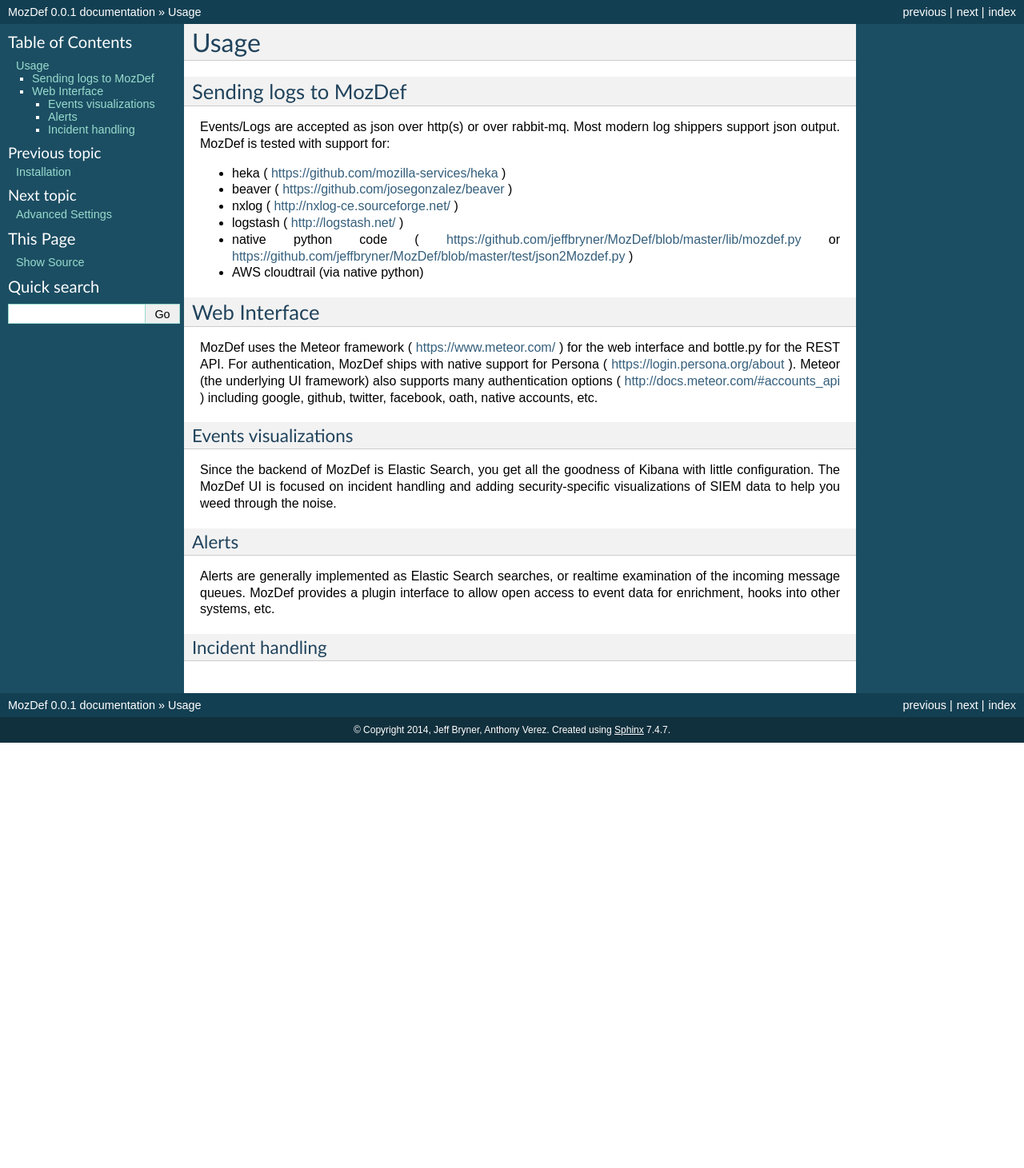
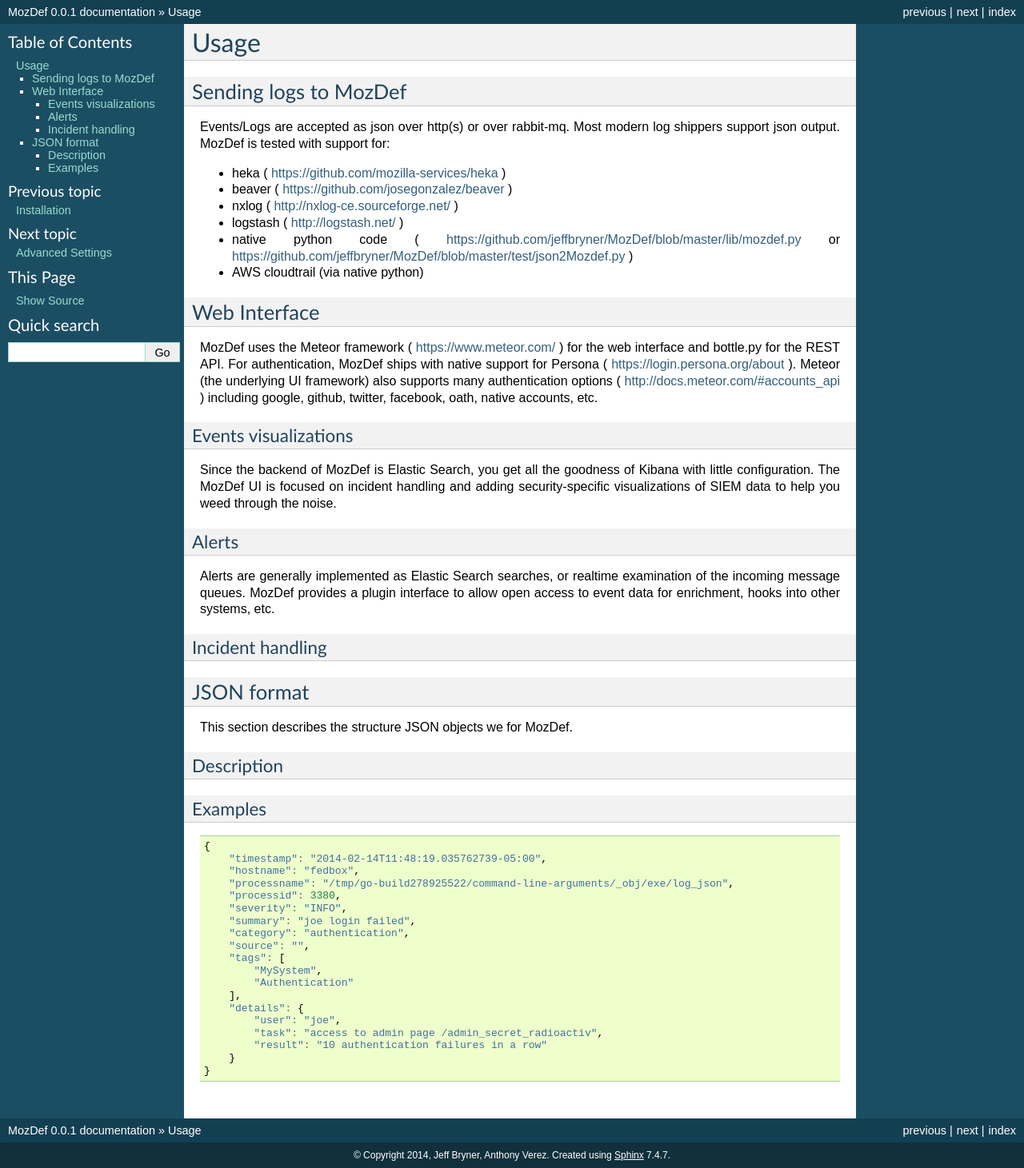
Before and after one commit to mozilla/MozDef, a Sphinx documentation site: the page built from docs/source/usage.rst, in a window 1280 px wide. Shown: the whole page at 80% size. Built offline with Sphinx 7.4.7, drawn with Linux system fonts in a browser that asks for light colours; before the commit the page ends 929 px from its top, so only the background shows below that.

Commit message:
docs: add json example

```diff
--- a/docs/source/usage.rst
+++ b/docs/source/usage.rst
@@ -34,3 +34,38 @@
 
 Incident handling
 *****************
+
+
+JSON format
+-----------
+
+This section describes the structure JSON objects we for MozDef.
+
+
+Description
+**********
+
+Examples
+********
+
+.. code-block:: javascript
+
+	{
+	    "timestamp": "2014-02-14T11:48:19.035762739-05:00",
+	    "hostname": "fedbox",
+	    "processname": "/tmp/go-build278925522/command-line-arguments/_obj/exe/log_json",
+	    "processid": 3380,
+	    "severity": "INFO",
+	    "summary": "joe login failed",
+	    "category": "authentication",
+	    "source": "",
+	    "tags": [
+	        "MySystem",
+	        "Authentication"
+	    ],
+	    "details": {
+	        "user": "joe",
+	        "task": "access to admin page /admin_secret_radioactiv",
+	        "result": "10 authentication failures in a row"
+	    }
+	}
```
